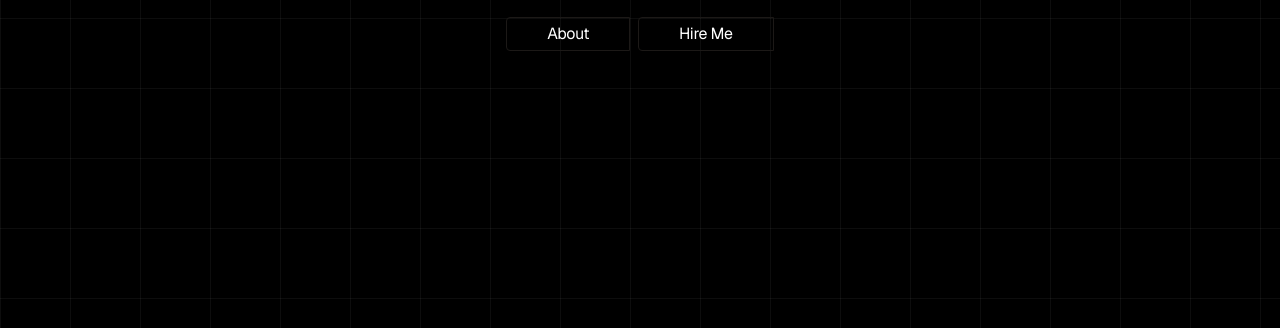
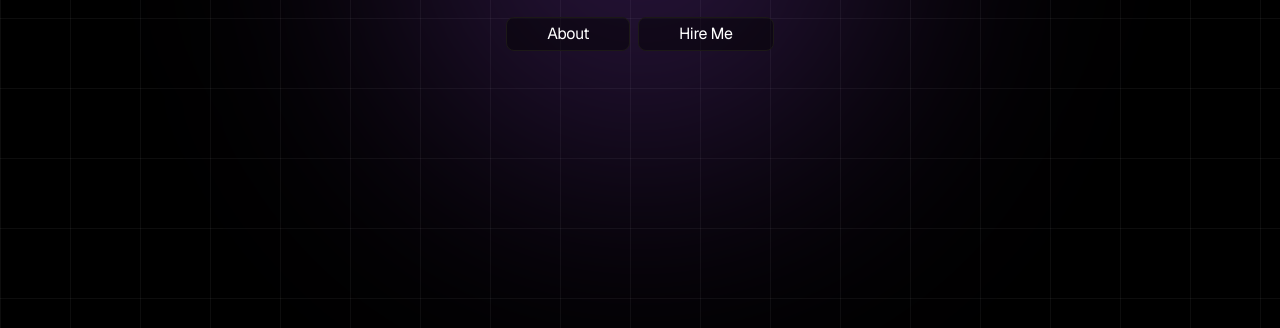
Before and after one commit to Sai-Santosh-Pal/portfolio, a plain HTML site: page index.html in a window 1280 px wide. Shown: the part 472-800 px from the top of the page. Drawn offline with nearby package versions, Linux system fonts and the light colour scheme.

Commit message:
gradient done

```diff
--- a/index.html
+++ b/index.html
@@ -19,6 +19,28 @@
           background-size: 70px 70px;
         }
       </style>
+      <style>
+        .gradient-glow {
+          position: absolute;
+          inset: 0;
+          z-index: -10;
+          overflow: hidden;
+        }
+
+        .gradient-glow::before {
+          content: "";
+          position: absolute;
+          top: 50%;
+          left: 50%;
+          width: 60vw;
+          height: 60vw;
+          transform: translate(-50%, -50%);
+          background: radial-gradient(circle, rgba(168,85,247,0.3) 0%, transparent 70%);
+          filter: blur(100px);
+          border-radius: 9999px;
+          pointer-events: none;
+        }
+      </style>
     <div class="header flex justify-center">
         <div class="m-5 flex h-[10%] p-1 w-[50%] rounded-xl border-solid border-1 border-stone-900 gap-2 justify-evenly max-w-[600px]">
             <div class="left flex gap-5 w-[33.3%] items-center justify-center border-stone-500 hidden md:flex tracking-tight">
@@ -35,6 +57,8 @@
         </div>
     </div>
     <div class="hero h-[calc(100vh-100px)] flex items-center flex-col justify-center">
+        <div class="gradient-glow"></div>
+
         <div class="title text-7xl">
             <h1 class="font-bold tracking-tighter">Sai Santosh Pal</h1>
         </div>
@@ -42,10 +66,10 @@
             <h1>Lorem ipsum dolor sit amet consectetur adipisicing elit. Modi quam, dolor Provident doloremque placeat aspernatur obcaecati illo tenetur, dolor cupiditate accusantium?</h1>
         </div>
         <div class="buttons flex mt-5 gap-2 items-center justify-center">
-            <div class="button border-1 px-10 py-1 rounded-l border-stone-900 cursor-pointer">
+            <div class="button border-1 px-10 py-1 rounded-lg bg-[#00000070] border-stone-900 cursor-pointer">
                 About
             </div>
-            <div class="button border-1 px-10 py-1 rounded-l border-stone-900 cursor-pointer">
+            <div class="button border-1 px-10 py-1 rounded-lg bg-[#00000070] border-stone-900 cursor-pointer">
                 Hire Me
             </div>
         </div>
```
Also changed, not shown: tailwind.config.js (added, +20 -0 lines).
